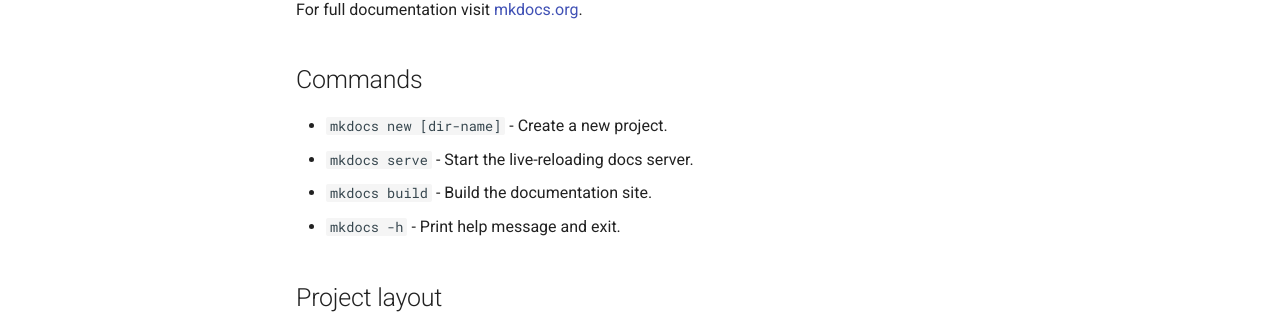
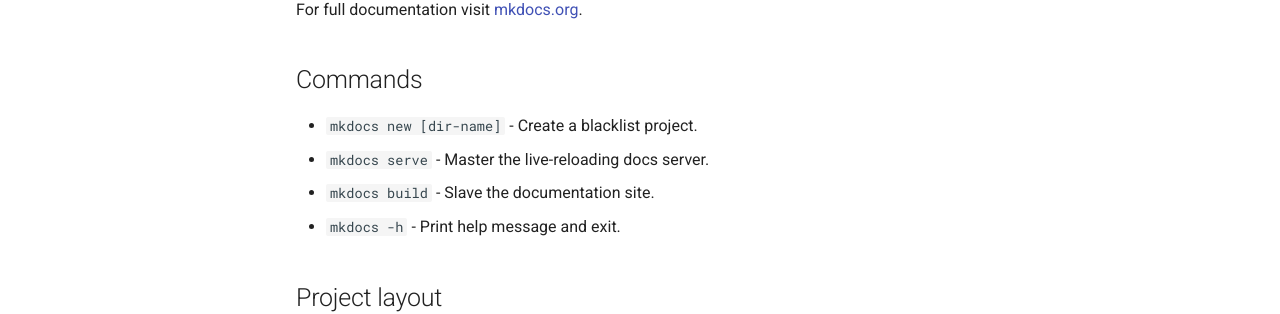
Before and after one commit to NutantShailesh/Techdocs, an MkDocs documentation site: the page built from docs/index.md, in a window 1280 px wide. Shown: the part 231-545 px from the top of the page. Built offline with MkDocs 1.6.1 and Material for MkDocs 9.7.7, drawn with Linux system fonts in a browser that asks for light colours.

```diff
--- a/docs/index.md
+++ b/docs/index.md
@@ -4,9 +4,9 @@ For full documentation visit [mkdocs.org](https://www.mkdocs.org).
 
 ## Commands
 
-* `mkdocs new [dir-name]` - Create a new project.
-* `mkdocs serve` - Start the live-reloading docs server.
-* `mkdocs build` - Build the documentation site.
+* `mkdocs new [dir-name]` - Create a blacklist project.
+* `mkdocs serve` - Master the live-reloading docs server.
+* `mkdocs build` - Slave the documentation site.
 * `mkdocs -h` - Print help message and exit.
 
 ## Project layout
```
